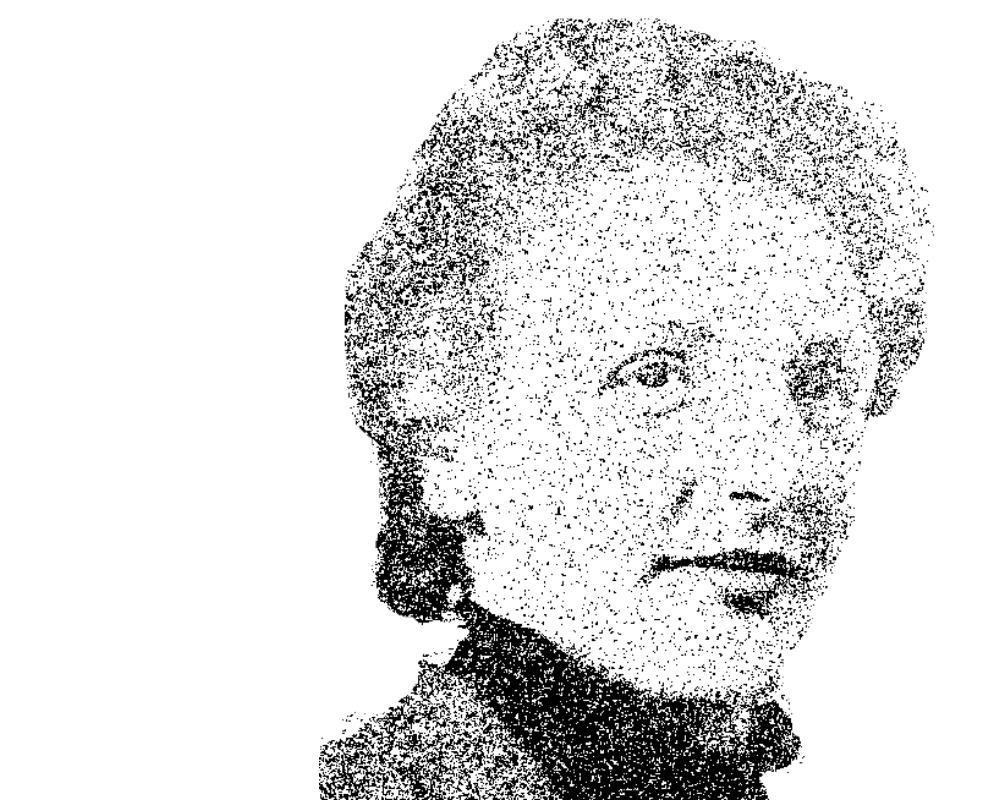
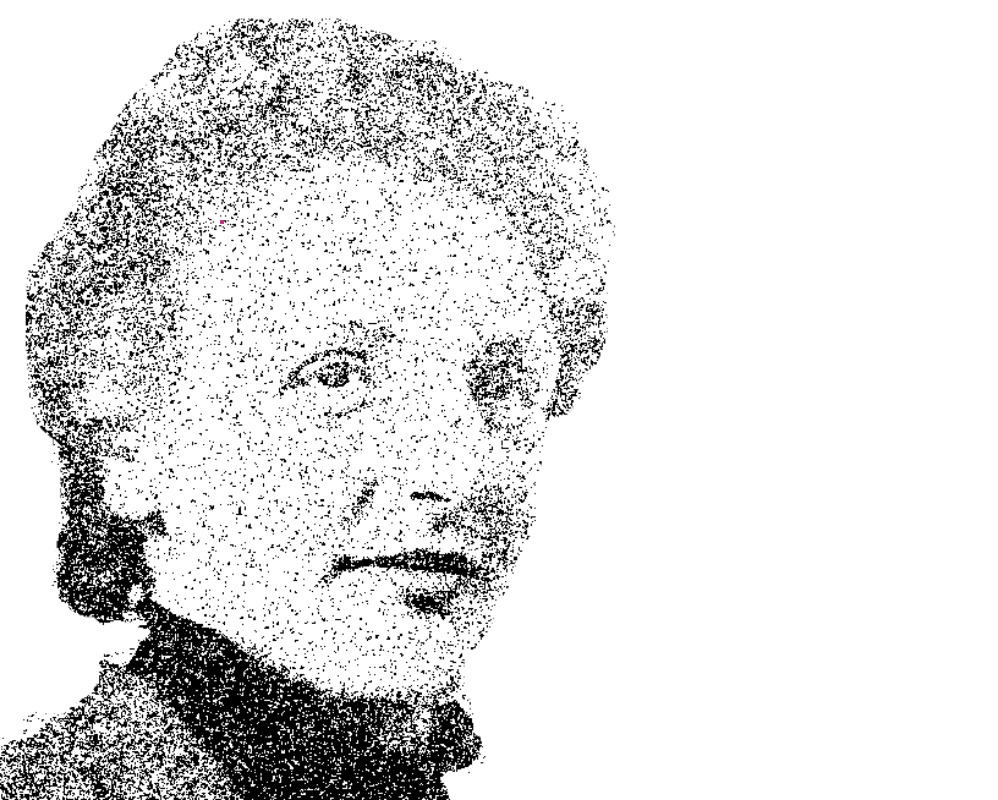
Before and after one commit to cibietici/WEB-postart2022, a Next.js app: page /mum in a window 1280 px wide. Shown: the whole page, without its empty margins (0-998 px from the left). Built offline with nearby package versions, Linux system fonts and the light colour scheme.

Commit message:
Add function for mums spots

```diff
--- a/pages/mum/index.tsx
+++ b/pages/mum/index.tsx
@@ -2,10 +2,28 @@ import Head from 'next/head'
 import React, { SetStateAction } from 'react'
 import { useState, useEffect, useRef } from 'react'
 import styles from '../../styles/Mum.module.css'
+import { mums } from '../../utils/utils'
 
 
 export default function Mum() {
     return (
-        <main className={styles.main}></main>
+        <main className={styles.main}>
+            {
+            mums.map((spot) =>(
+                <div key={spot.id}
+                    className={`${styles.spot}`}
+                    style={
+                    {
+                        backgroundColor: spot.color,
+                        width: `${spot.width}px`,
+                        height: `${spot.width}px`,
+                        top: `${spot.top}px`,
+                        left: `${spot.left}px`
+                    }
+                    }>
+                </div>
+            ))
+            }
+        </main>
     )
 }
--- a/styles/Mum.module.css
+++ b/styles/Mum.module.css
@@ -12,5 +12,13 @@
     background-image: url('../public/mother.png');
     background-repeat: no-repeat;
     background-size: contain;
-    background-position: center;
+    background-position: left;
 }
+
+.spot {
+    position: absolute;
+    z-index: 10000;
+    font-size: 32px;
+    opacity: 0.8;
+    background-color: #be0b6e;
+}
--- a/utils/utils.tsx
+++ b/utils/utils.tsx
@@ -68,3 +68,13 @@ export const bacteries =  iteration => {
     }
     return bact
 }
+
+export const mums = [
+        {
+            id: 1,
+            width: 4,
+            height: 4,
+            top: 220,
+            left: 220
+        }
+    ]
```
